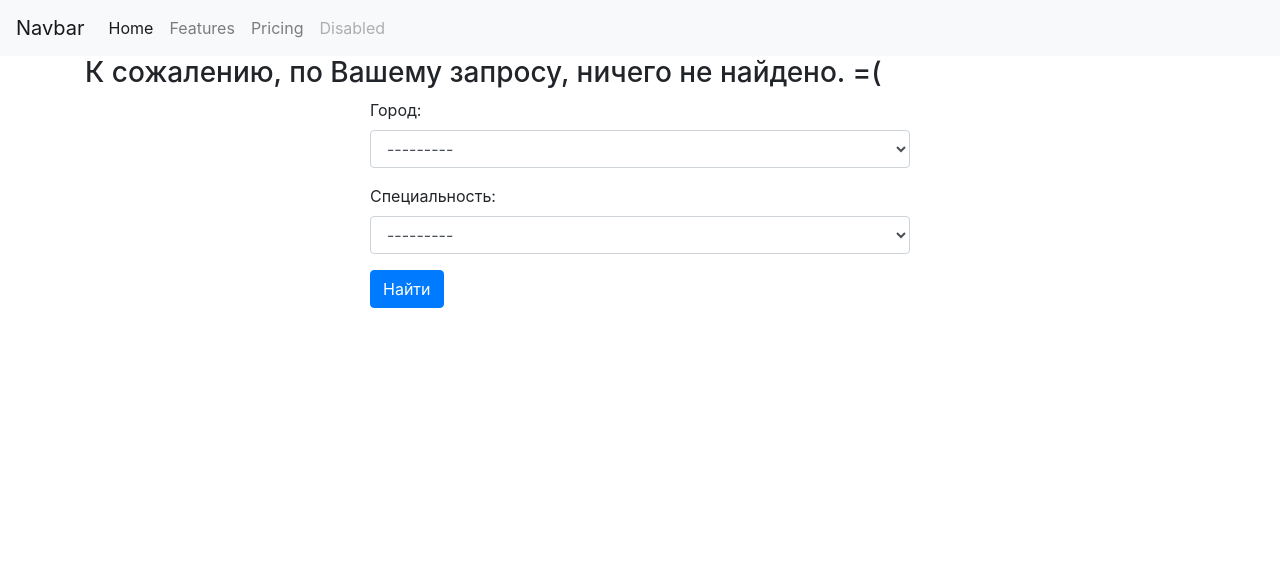
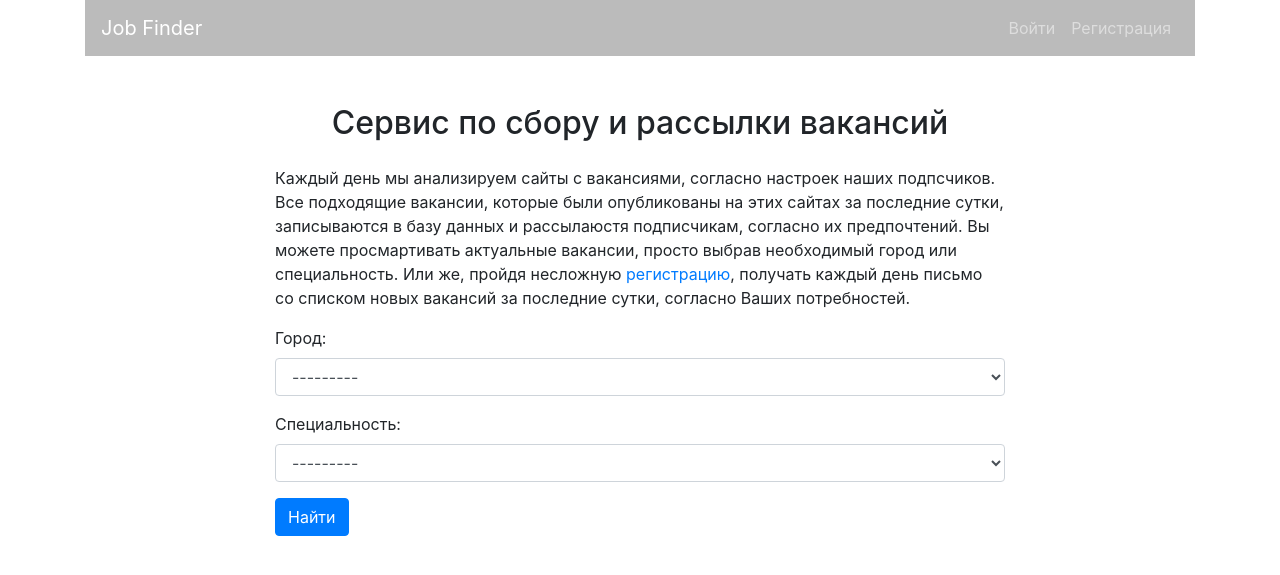
Before and after one commit to nickolas-black/scraping_service, a Django app: template src/scraping/templates/scraping/home.html in a window 1280 px wide. Shown: the top 575 px of the page. Run offline with Django 3.2, Linux system fonts and the light colour scheme; the template is opened without the code that fills it: values that come from a table or form of the project are taken from there, others are empty; parts of the project's set-up code (start-up, migrations or seed data) failed here and were passed over; some libraries are stand-ins or nearby versions.

Commit message:
подправил визуализацию

```diff
--- a/src/scraping/forms.py
+++ b/src/scraping/forms.py
@@ -1,13 +1,42 @@
 from django import forms
-from scraping.models import City, Language
+
+from scraping.models import City, Language, Vacancy
 
 
 class FindForm(forms.Form):
-    city = forms.ModelChoiceField(queryset=City.objects.all(), to_field_name="slug", required=False,
-                                  widget=forms.Select(attrs={'class': 'form-control'}),
-                                  label='Город'
-                                  )
-    language = forms.ModelChoiceField(queryset=Language.objects.all(), to_field_name="slug", required=False,
-                                      widget=forms.Select(attrs={'class': 'form-control'}),
-                                      label='Специальность'
-                                      )
+    city = forms.ModelChoiceField(
+        queryset=City.objects.all(), to_field_name="slug", required=False,
+        widget=forms.Select(attrs={'class': 'form-control'}),
+        label='Город'
+    )
+    language = forms.ModelChoiceField(
+        queryset=Language.objects.all(), to_field_name="slug", required=False,
+        widget=forms.Select(attrs={'class': 'form-control'}),
+        label='Специальность'
+    )
+
+
+class VForm(forms.ModelForm):
+    city = forms.ModelChoiceField(
+        queryset=City.objects.all(),
+        widget=forms.Select(attrs={'class': 'form-control'}),
+        label='Город'
+    )
+    language = forms.ModelChoiceField(
+        queryset=Language.objects.all(),
+        widget=forms.Select(attrs={'class': 'form-control'}),
+        label='Специальность'
+    )
+    url = forms.CharField(label='URL', widget=forms.URLInput(
+        attrs={'class': 'form-control'}))
+    title = forms.CharField(label='Заголовок вакансии', widget=forms.TextInput(
+        attrs={'class': 'form-control'}))
+    company = forms.CharField(label='Компания', widget=forms.TextInput(
+        attrs={'class': 'form-control'}))
+    description = forms.CharField(label='Описание вакансии',
+                                  widget=forms.Textarea(
+                                      attrs={'class': 'form-control'}))
+
+    class Meta:
+        model = Vacancy
+        fields = '__all__'
--- a/src/scraping/templates/scraping/home.html
+++ b/src/scraping/templates/scraping/home.html
@@ -3,31 +3,27 @@
 {% block title %} Home {% endblock %}
 
 {% block content %}
-    {% for obj in object_list %}
-        <div class="card my-3">
-          <h5 class="card-header"><a href="{{ obj.url }}"> {{ obj.title }} </a></h5>
-          <div class="card-body">
-              <h4>{{ obj.company }}</h4>
-            <p class="card-text">{{ obj.description }}</p>
-              <p>{{ obj.city.name }} | {{ obj.language.name }} |
-                  <small>{{ obj.timestamp|date:"d-m-Y" }} </small></p>
-
-          </div>
+<div class="row">
+    <div class="col"><h2 class=" text-center my-3">Сервис по сбору и рассылки вакансий</h2>
+    </div>
+</div>
+<div class="row ">
+    <div class="col-md-8 mx-auto my-2">
+        <p class="">
+            Каждый день мы анализируем сайты с вакансиями, согласно настроек наших подпсчиков.
+            Все подходящие вакансии, которые были опубликованы на этих сайтах за последние сутки,
+            записываются в базу данных и рассылаюстя подписчикам, согласно их предпочтений.
+            Вы можете просмартивать актуальные вакансии, просто выбрав необходимый город или специальность.
+            Или же, пройдя несложную <a href="{% url 'accounts:register' %}"> регистрацию</a>,
+            получать каждый день письмо со списком новых вакансий за последние сутки, согласно Ваших потребностей.
+        </p>
+    <form method="GET" action="{% url 'list' %}">
+        <div class="form-group">
+        {{ form.as_p }}
         </div>
-    {% empty %}
-<h3> К сожалению, по Вашему запросу, ничего не найдено. =(</h3>
-
-    {% endfor %}
-<div class="row">
-    <div class="col-md-6 mx-auto">
-        <form method="GET"  action="">
-            <div class="form-group">
-                {{form.as_p}}
-            </div>
-            <button type="submit" class="btn btn-primary">Найти</button>
-        </form>
+        <button type="submit" class="btn btn-primary">Найти</button>
+    </form>
     </div>
 </div>
 
-
 {% endblock %}
--- a/src/scraping_service/urls.py
+++ b/src/scraping_service/urls.py
@@ -14,10 +14,19 @@ Including another URLconf
     2. Add a URL to urlpatterns:  path('blog/', include('blog.urls'))
 """
 from django.contrib import admin
-from django.urls import path
-from scraping.views import home_view
+from django.urls import path, include
+from scraping.views import (
+    home_view, list_view, v_detail, VDetail, VList, VCreate, VUpdate, VDelete
+)
 
 urlpatterns = [
     path('admin/', admin.site.urls),
-    path('home/', home_view)
+    path('list/', list_view, name='list'),
+    # path('list/', VList.as_view(), name='list'),
+    path('accounts/', include(('accounts.urls', 'accounts'))),
+    path('detail/<int:pk>/', VDetail.as_view(), name='detail'),
+    path('create/', VCreate.as_view(), name='create'),
+    path('update/<int:pk>/', VUpdate.as_view(), name='update'),
+    path('delete/<int:pk>/', VDelete.as_view(), name='delete'),
+    path('', home_view, name='home'),
 ]
--- a/src/templates/base.html
+++ b/src/templates/base.html
@@ -1,51 +1,86 @@
+{% load static %}
+{% url 'accounts:update' as update_url %}
+{% url 'accounts:register' as register_url %}
+{% url 'accounts:login' as login_url%}
 <!doctype html>
 <html lang="en">
   <head>
     <!-- Required meta tags -->
     <meta charset="utf-8">
     <meta name="viewport" content="width=device-width, initial-scale=1, shrink-to-fit=no">
-
+    <link rel="icon" href="{% static 'favicon.ico' %} ">
     <!-- Bootstrap CSS -->
-    <link rel="stylesheet" href="https://cdn.jsdelivr.net/npm/bootstrap@4.5.3/dist/css/bootstrap.min.css" integrity="sha384-TX8t27EcRE3e/ihU7zmQxVncDAy5uIKz4rEkgIXeMed4M0jlfIDPvg6uqKI2xXr2" crossorigin="anonymous">
-
-    <title>{% block title %} Black {% endblock %}</title>
+    <link rel="stylesheet" href="https://stackpath.bootstrapcdn.com/bootstrap/4.4.1/css/bootstrap.min.css" integrity="sha384-Vkoo8x4CGsO3+Hhxv8T/Q5PaXtkKtu6ug5TOeNV6gBiFeWPGFN9MuhOf23Q9Ifjh" crossorigin="anonymous">
+    <link rel="stylesheet" href="{% static 'css/main.css' %} ">
+    <title>{% block title %}My amazing site{% endblock %}</title>
   </head>
   <body>
-      <nav class="navbar navbar-expand-lg navbar-light bg-light">
-      <a class="navbar-brand" href="#">Navbar</a>
+  <div class="container">
+      <nav class="navbar navbar-expand-lg navbar-dark " style="background-color: #bbbbbb;">
+      <a class="navbar-brand" href="{% url 'home' %}" id="brand">Job Finder</a>
       <button class="navbar-toggler" type="button" data-toggle="collapse" data-target="#navbarNav" aria-controls="navbarNav" aria-expanded="false" aria-label="Toggle navigation">
         <span class="navbar-toggler-icon"></span>
       </button>
       <div class="collapse navbar-collapse" id="navbarNav">
-        <ul class="navbar-nav">
-          <li class="nav-item active">
-            <a class="nav-link" href="#">Home <span class="sr-only">(current)</span></a>
-          </li>
-          <li class="nav-item">
-            <a class="nav-link" href="#">Features</a>
-          </li>
-          <li class="nav-item">
-            <a class="nav-link" href="#">Pricing</a>
-          </li>
-          <li class="nav-item">
-            <a class="nav-link disabled" href="#" tabindex="-1" aria-disabled="true">Disabled</a>
-          </li>
+        <ul class="navbar-nav ml-auto">
+
+          {% if user.is_authenticated %}
+              <li class="nav-item">
+              <a class="nav-link" href="{% url 'accounts:logout' %} ">Выйти</a>
+            </li>
+            <li class="nav-item {% if request.path == update_url %} active {% endif %} ">
+              <a class="nav-link" href="{% url 'accounts:update' %} ">Профиль</a>
+            </li>
+          {% else %}
+            <li class="nav-item {% if request.path == login_url %} active {% endif %}">
+              <a class="nav-link" href="{% url 'accounts:login' %}">Войти</a>
+            </li>
+          <li class="nav-item {% if request.path == register_url %} active {% endif %}">
+              <a class="nav-link" href="{% url 'accounts:register' %}">Регистрация</a>
+            </li>
+          {% endif %}
+
         </ul>
       </div>
     </nav>
+  </div>
   <div class="container">
-    {% block content %}{% endblock %}
+    <div class="row">
+      <div class="col-8 mx-auto my-3">
+        {% if messages %}
+
+              {% for message in messages %}
+              {% if message.level == DEFAULT_MESSAGE_LEVELS.ERROR %}
+                    <div class="alert alert-danger alert-dismissible fade show" role="alert">
+                       {{ message }}
+                      <button type="button" class="close" data-dismiss="alert" aria-label="Close">
+                        <span aria-hidden="true">&times;</span>
+                      </button>
+                    </div>
+              {% else %}
+                <div class="alert alert-success alert-dismissible fade show" role="alert">
+                       {{ message }}
+                      <button type="button" class="close" data-dismiss="alert" aria-label="Close">
+                        <span aria-hidden="true">&times;</span>
+                      </button>
+                    </div>
+               {% endif %}
+
+
+              {% endfor %}
+
+          {% endif %}
+      </div>
+    </div>
   </div>
-    <!-- Optional JavaScript; choose one of the two! -->
+  <div class="container">
+      {% block content %}{% endblock %}
+  </div>
 
-    <!-- Option 1: jQuery and Bootstrap Bundle (includes Popper) -->
-    <script src="https://code.jquery.com/jquery-3.5.1.slim.min.js" integrity="sha384-DfXdz2htPH0lsSSs5nCTpuj/zy4C+OGpamoFVy38MVBnE+IbbVYUew+OrCXaRkfj" crossorigin="anonymous"></script>
-    <script src="https://cdn.jsdelivr.net/npm/bootstrap@4.5.3/dist/js/bootstrap.bundle.min.js" integrity="sha384-ho+j7jyWK8fNQe+A12Hb8AhRq26LrZ/JpcUGGOn+Y7RsweNrtN/tE3MoK7ZeZDyx" crossorigin="anonymous"></script>
-
-    <!-- Option 2: jQuery, Popper.js, and Bootstrap JS
-    <script src="https://code.jquery.com/jquery-3.5.1.slim.min.js" integrity="sha384-DfXdz2htPH0lsSSs5nCTpuj/zy4C+OGpamoFVy38MVBnE+IbbVYUew+OrCXaRkfj" crossorigin="anonymous"></script>
-    <script src="https://cdn.jsdelivr.net/npm/popper.js@1.16.1/dist/umd/popper.min.js" integrity="sha384-9/reFTGAW83EW2RDu2S0VKaIzap3H66lZH81PoYlFhbGU+6BZp6G7niu735Sk7lN" crossorigin="anonymous"></script>
-    <script src="https://cdn.jsdelivr.net/npm/bootstrap@4.5.3/dist/js/bootstrap.min.js" integrity="sha384-w1Q4orYjBQndcko6MimVbzY0tgp4pWB4lZ7lr30WKz0vr/aWKhXdBNmNb5D92v7s" crossorigin="anonymous"></script>
-    -->
+    <!-- Optional JavaScript -->
+    <!-- jQuery first, then Popper.js, then Bootstrap JS -->
+    <script src="https://code.jquery.com/jquery-3.4.1.slim.min.js" integrity="sha384-J6qa4849blE2+poT4WnyKhv5vZF5SrPo0iEjwBvKU7imGFAV0wwj1yYfoRSJoZ+n" crossorigin="anonymous"></script>
+    <script src="https://cdn.jsdelivr.net/npm/popper.js@1.16.0/dist/umd/popper.min.js" integrity="sha384-Q6E9RHvbIyZFJoft+2mJbHaEWldlvI9IOYy5n3zV9zzTtmI3UksdQRVvoxMfooAo" crossorigin="anonymous"></script>
+    <script src="https://stackpath.bootstrapcdn.com/bootstrap/4.4.1/js/bootstrap.min.js" integrity="sha384-wfSDF2E50Y2D1uUdj0O3uMBJnjuUD4Ih7YwaYd1iqfktj0Uod8GCExl3Og8ifwB6" crossorigin="anonymous"></script>
   </body>
 </html>
```
Also changed, not shown: src/scraping/templates/scraping/create.html (added, +26 -0 lines), src/scraping/templates/scraping/delete.html (added, +16 -0 lines), src/scraping/templates/scraping/detail.html (added, +21 -0 lines), src/scraping/templates/scraping/list.html (added, +88 -0 lines), src/scraping/views.py (+89 -5 lines).
